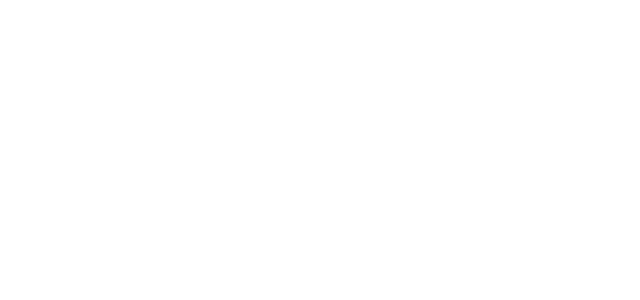
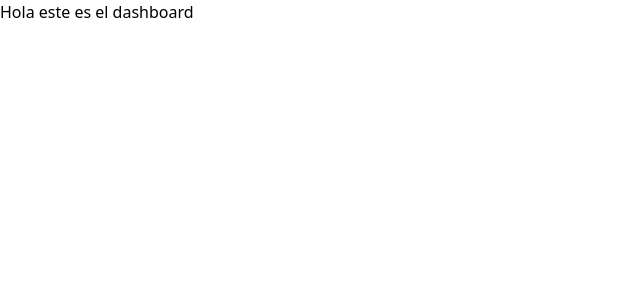
Before and after one commit to JAVIER32456/GestorContable, a React (Vite) app: page /dhome in a window 1280 px wide. Before the commit this address had no page. Shown: the top 300 px of the page, without its empty margins (0-640 px from the left). Built offline with nearby package versions, Linux system fonts and the light colour scheme.

Commit message:
Ajuste de diseño redes. Iniciando dashboard

```diff
--- a/src/App.jsx
+++ b/src/App.jsx
@@ -2,6 +2,7 @@
 import LoginPage from '../src/pages/loginPage.jsx'
 import SignUp from '../src/pages/signUpPage.jsx'
 import Home from '../src/pages/homePage.jsx'
+import HomeDash from '../src/pages/homeDash.jsx'
 
 function App() {
   return (
@@ -11,6 +12,7 @@
         <Route path='/' element={<Home/>}/>
         <Route path='/login' element={<LoginPage/>}/>
         <Route path='/signup' element={<SignUp/>}/>
+        <Route path='/dhome' element={<HomeDash/>}/>
 
       </Routes>
     </BrowserRouter>
--- /dev/null
+++ b/src/components/dashboard/homeDash.jsx
@@ -0,0 +1,11 @@
+import React from 'react'
+
+const HomeDash = () => {
+  return (
+    <div>
+      <h3>Hola este es el dashboard</h3>
+    </div>
+  )
+}
+
+export default HomeDash
--- a/src/components/landingPage/home.jsx
+++ b/src/components/landingPage/home.jsx
@@ -276,7 +276,7 @@
                     </p>
 
                     {/* Redes */}
-                    <div className="flex gap-4 pt-2 display_flex justify-center">
+                    <div className="flex gap-4 pt-2 justify-center md:justify-start">
                         <a href="https://www.facebook.com/"  target="_blank" rel="noopener noreferrer" className="landing_links"><CgFacebook /></a>
                         <a href="https://www.instagram.com/" target="_blank" rel="noopener noreferrer" className="landing_links"><PiInstagramLogoFill /></a>
                         <a href="https://www.linkedin.com/"  target="_blank" rel="noopener noreferrer" className="landing_links"><FaLinkedin /></a>
--- /dev/null
+++ b/src/pages/homeDash.jsx
@@ -0,0 +1,13 @@
+import React from 'react'
+import HomeDashboard from '../components/dashboard/homeDash.jsx'
+
+
+const HomeDash = () => {
+  return (
+    <div>
+        <HomeDashboard />
+    </div>
+  )
+}
+
+export default HomeDash
```
